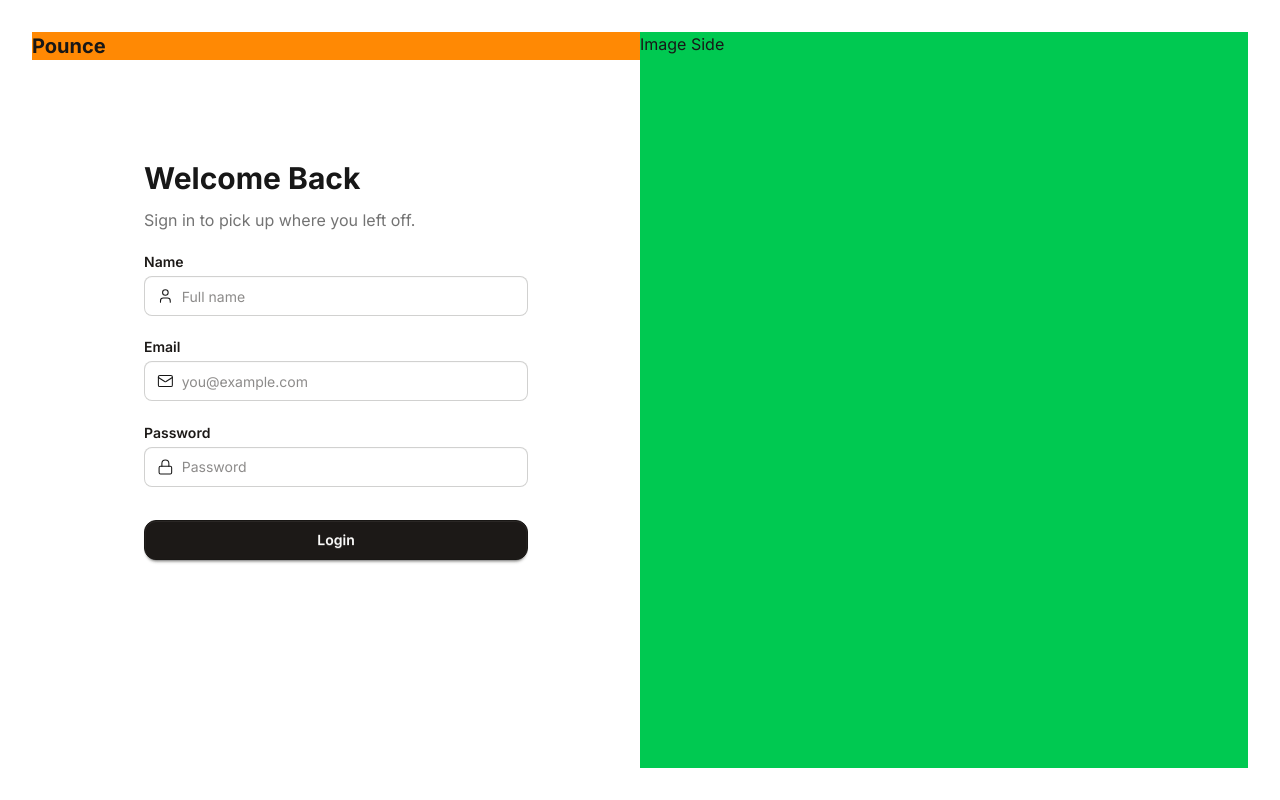
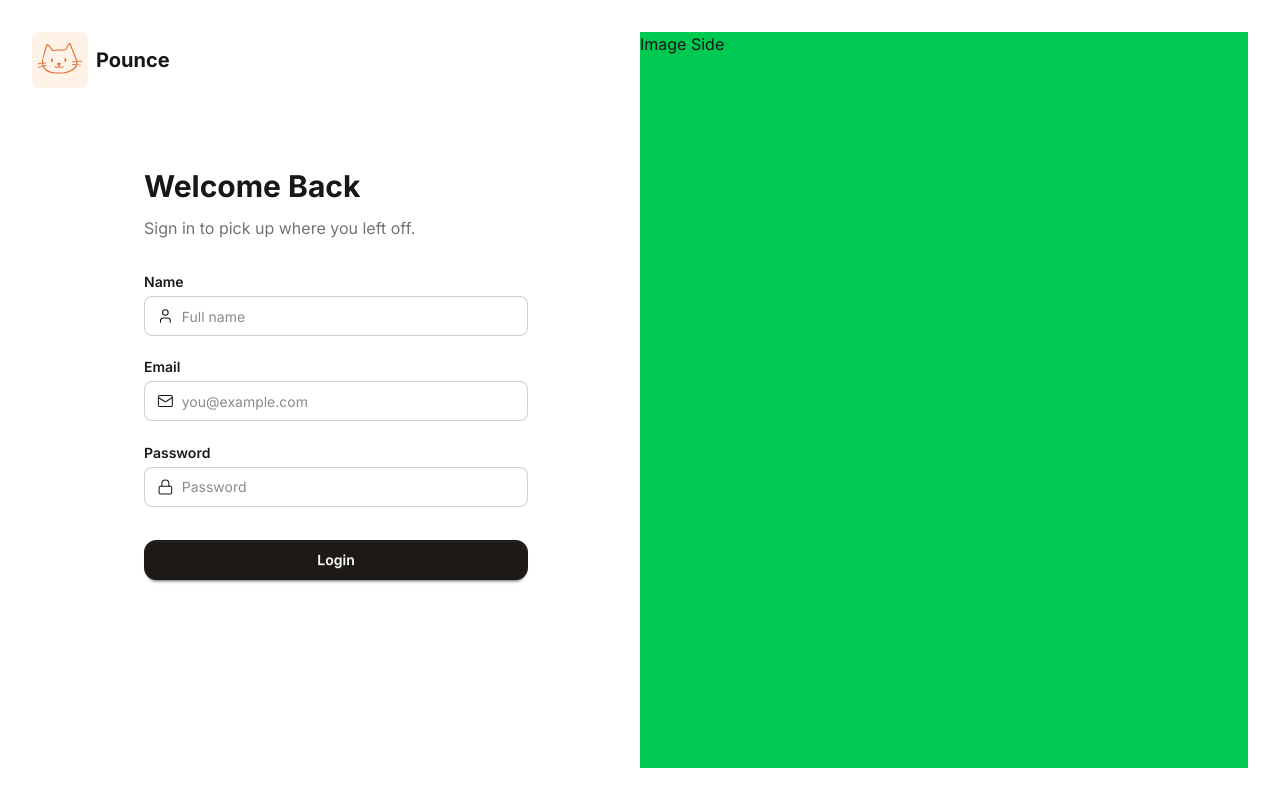
Before and after one commit to benzbarquilla/pounce, a React (Vite) app in the folder frontend/: page /login in a window 1280 px wide. Built offline with nearby package versions, Linux system fonts and the light colour scheme.

Commit message:
chore: added logo

```diff
--- a/frontend/index.html
+++ b/frontend/index.html
@@ -2,7 +2,7 @@
 <html lang="en">
   <head>
     <meta charset="UTF-8" />
-    <link rel="icon" type="image/svg+xml" href="/favicon.svg" />
+    <link rel="icon" type="image/svg+xml" href="/logo.svg" />
     <meta name="viewport" content="width=device-width, initial-scale=1.0" />
     <link rel="preconnect" href="https://fonts.googleapis.com" />
     <link rel="preconnect" href="https://fonts.gstatic.com" crossorigin />
--- a/frontend/src/index.css
+++ b/frontend/src/index.css
@@ -16,7 +16,7 @@
   --font-sans: "Inter", sans-serif;
 
   /* Brand colors */
-  --color-brand: #f28c38;
+  --color-brand: #fa9c42;
   --color-brand-hover: #e97824;
   --color-brand-light: #fff3e8;
 
--- a/frontend/src/pages/Login.jsx
+++ b/frontend/src/pages/Login.jsx
@@ -5,10 +5,12 @@ import Button from "../components/Button";
 const Login = () => {
   return (
     <div className="min-h-screen flex p-8">
-      <div className="flex-1 flex flex-col gap-25">
+      <div className="flex-1 flex flex-col gap-20">
         {/* Logo */}
-        <div className="bg-orange-400 flex">
-          <div></div>
+        <div className="flex items-center gap-2">
+          <div className="bg-brand-light rounded-lg p-1">
+            <img src="/logo.svg" alt="Pounce Logo" className="h-12 w-12" />
+          </div>
           <h1 className="text-xl font-bold">Pounce</h1>
         </div>
 
@@ -20,7 +22,7 @@ const Login = () => {
               Sign in to pick up where you left off.
             </p>
 
-            <div className="flex flex-col mt-5">
+            <div className="flex flex-col mt-8">
               <InputField
                 legend="Name"
                 icon={User}
```
Also changed, not shown: frontend/public/logo.svg (added), 1 other file (tests, documents, lock files or other folders).
